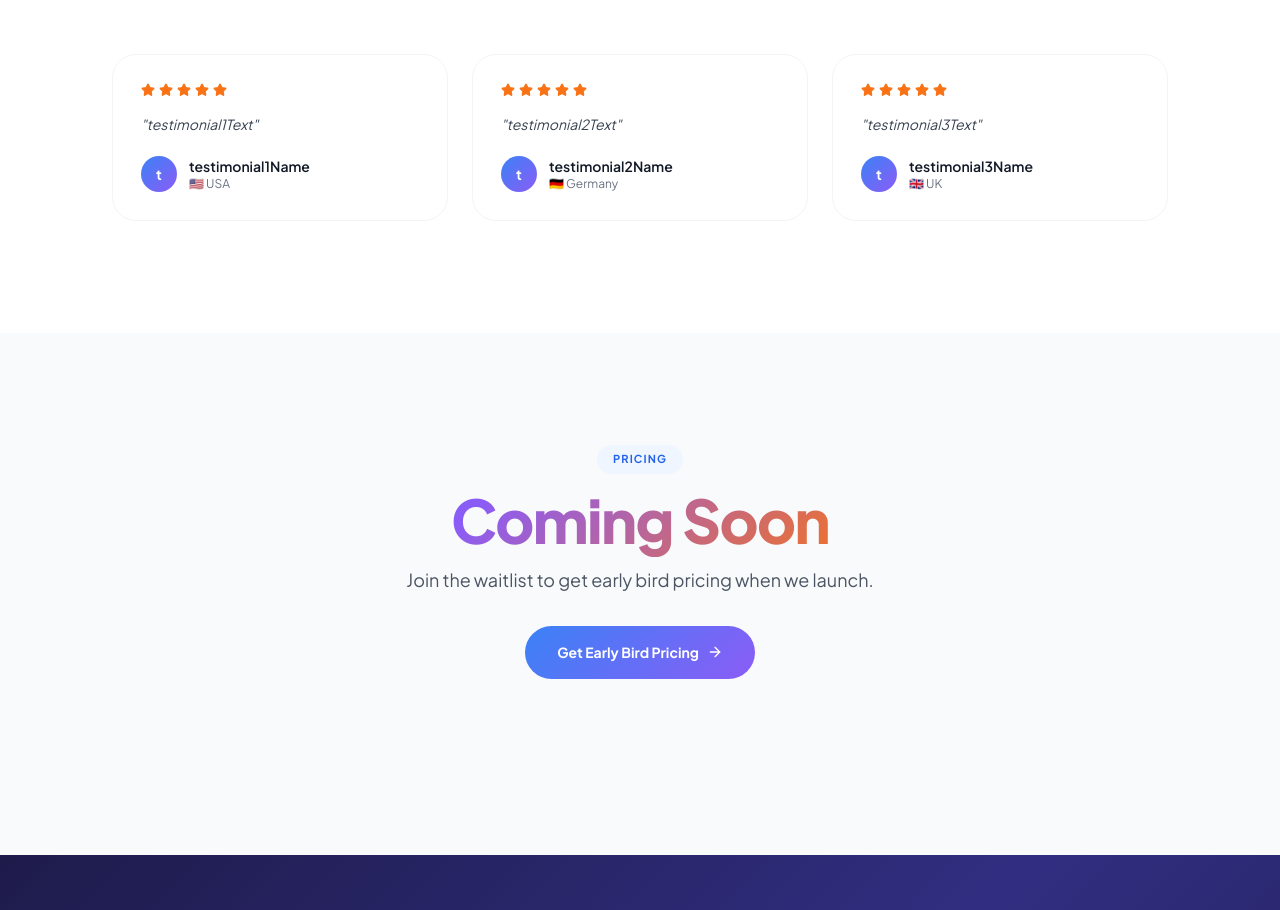
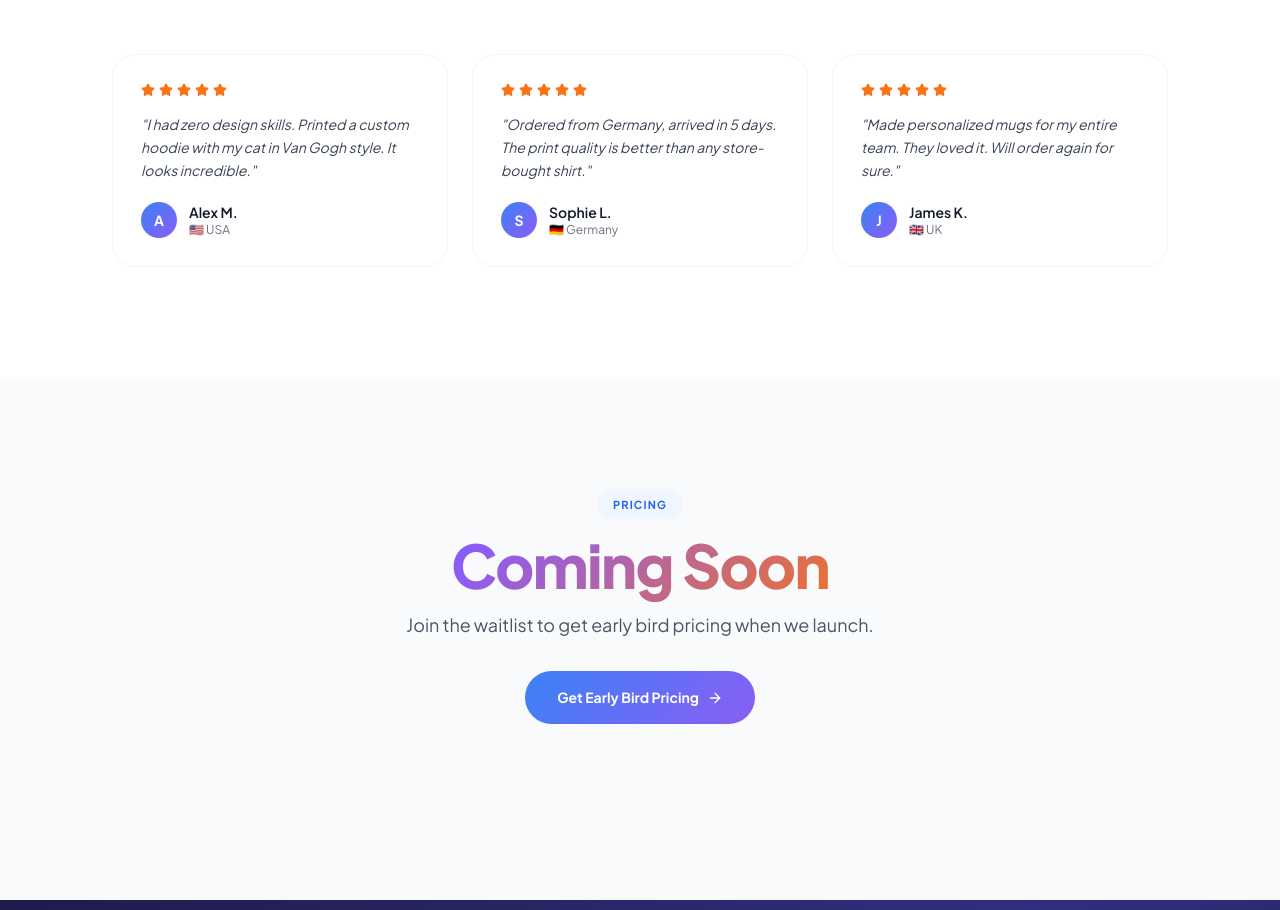
Before and after one commit to qianzhouxia-beep/ArtShift, a React (Vite) app: page / in a window 1280 px wide. Shown: the part 5759-6669 px from the top of the page. Built offline with nearby package versions, Linux system fonts and the light colour scheme.

Commit message:
feat: add testimonial translation keys (EN+ZH)

```diff
--- a/src/App.tsx
+++ b/src/App.tsx
@@ -82,6 +82,9 @@ const translations: Record<string, Record<string, string>> = {
     footerAbout: 'About', footerBlog: 'Blog', footerContact: 'Contact',
     footerPrivacy: 'Privacy Policy', footerTerms: 'Terms of Service', footerRefund: 'Refund Policy',
     footerCopyright: '© 2026 ArtShift. All rights reserved.',
+    testimonial1Name: 'Alex M.', testimonial1Text: 'I had zero design skills. Printed a custom hoodie with my cat in Van Gogh style. It looks incredible.',
+    testimonial2Name: 'Sophie L.', testimonial2Text: 'Ordered from Germany, arrived in 5 days. The print quality is better than any store-bought shirt.',
+    testimonial3Name: 'James K.', testimonial3Text: 'Made personalized mugs for my entire team. They loved it. Will order again for sure.',
   },
   zh: {
     howItWorks: '如何使用', products: '产品', pricing: '价格', faq: '常见问题',
@@ -152,6 +155,9 @@ const translations: Record<string, Record<string, string>> = {
     footerAbout: '关于我们', footerBlog: '博客', footerContact: '联系我们',
     footerPrivacy: '隐私政策', footerTerms: '服务条款', footerRefund: '退款政策',
     footerCopyright: '© 2026 ArtShift. 保留所有权利。',
+    testimonial1Name: 'Alex M.', testimonial1Text: '我完全没有设计技能。用我猫咪的照片印了一件梵高风格的卫衣。效果太惊艳了。',
+    testimonial2Name: 'Sophie L.', testimonial2Text: '从德国订货，5天就到了。印刷质量比任何店里买的T恤都好。',
+    testimonial3Name: 'James K.', testimonial3Text: '给整个团队做了定制马克杯。他们都很喜欢。肯定会再订购。',
   },
 };
 
```
